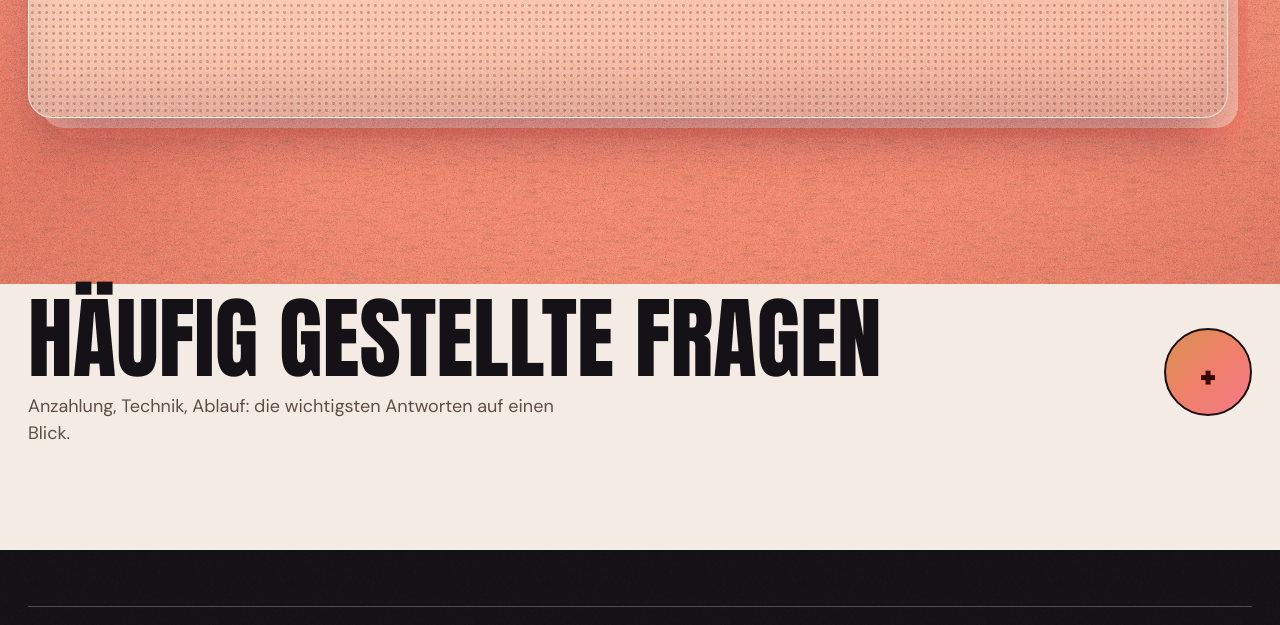
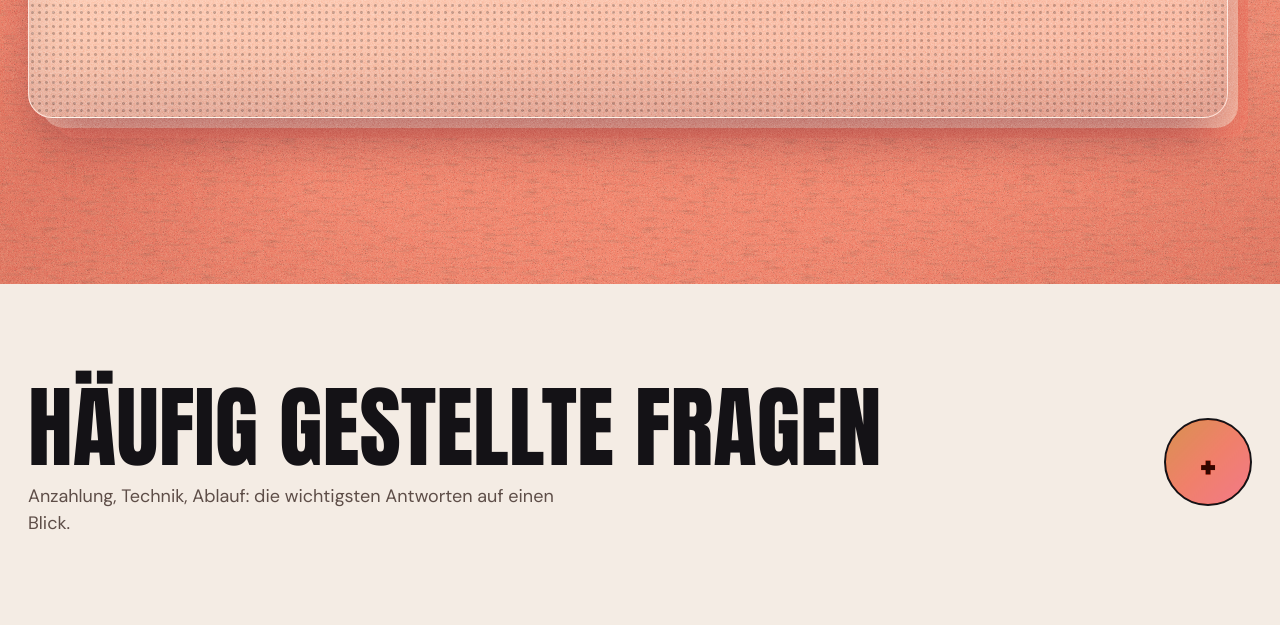
Before and after one commit to nitanovavsclaudia/DJ-Nita-Nova-Website, a website: page site/index.html in a window 1280 px wide. Shown: the part 8870-9495 px from the top of the page. Drawn offline with Linux system fonts and the light colour scheme.

Commit message:
Website files entpackt

```diff
--- a/site/index.html
+++ b/site/index.html
@@ -271,7 +271,7 @@
 
 
 <!-- FAQ -->
-<section id="faq" class="sec sec-cont">
+<section id="faq" class="sec">
 <div id="faq-closed"><div class="wrap" style="position:relative;z-index:2"><h2 class="h2 h2-btn"><button type="button" data-action="faq-toggle" aria-expanded="false" aria-controls="faq-liste" style="all:unset;box-sizing:border-box;width:100%;cursor:pointer;display:flex;align-items:center;justify-content:space-between;gap:24px"><span style="display:block"><span class="h2-t" style="color:#141216">Häufig gestellte Fragen</span><span class="h2-s" style="color:#5E4E48">Anzahlung, Technik, Ablauf: die wichtigsten Antworten auf einen Blick.</span></span><span aria-hidden="true" class="bw" style="flex:none;width:84px;height:84px;border-radius:50%;background:#F0806A;color:#141216;display:flex;align-items:center;justify-content:center;font-family:'Anton',Impact,sans-serif;font-size:44px;line-height:1;border:2px solid #141216">+</span></button></h2></div></div>
 <div id="faq-liste" hidden style="position:relative"><button type="button" data-action="faq-toggle" aria-expanded="true" aria-controls="faq-liste" aria-label="Schließen" style="all:unset;position:absolute;right:var(--gutter);top:0;z-index:6;cursor:pointer;font-family:'DM Mono',ui-monospace,monospace;font-size:var(--fs-label);letter-spacing:.14em;text-transform:uppercase;color:#141216;border:1.5px solid #141216;padding:8px 12px">Schließen −</button>
 <div class="st wrap faq-grid">
```
Also changed, not shown: 1 other file.
